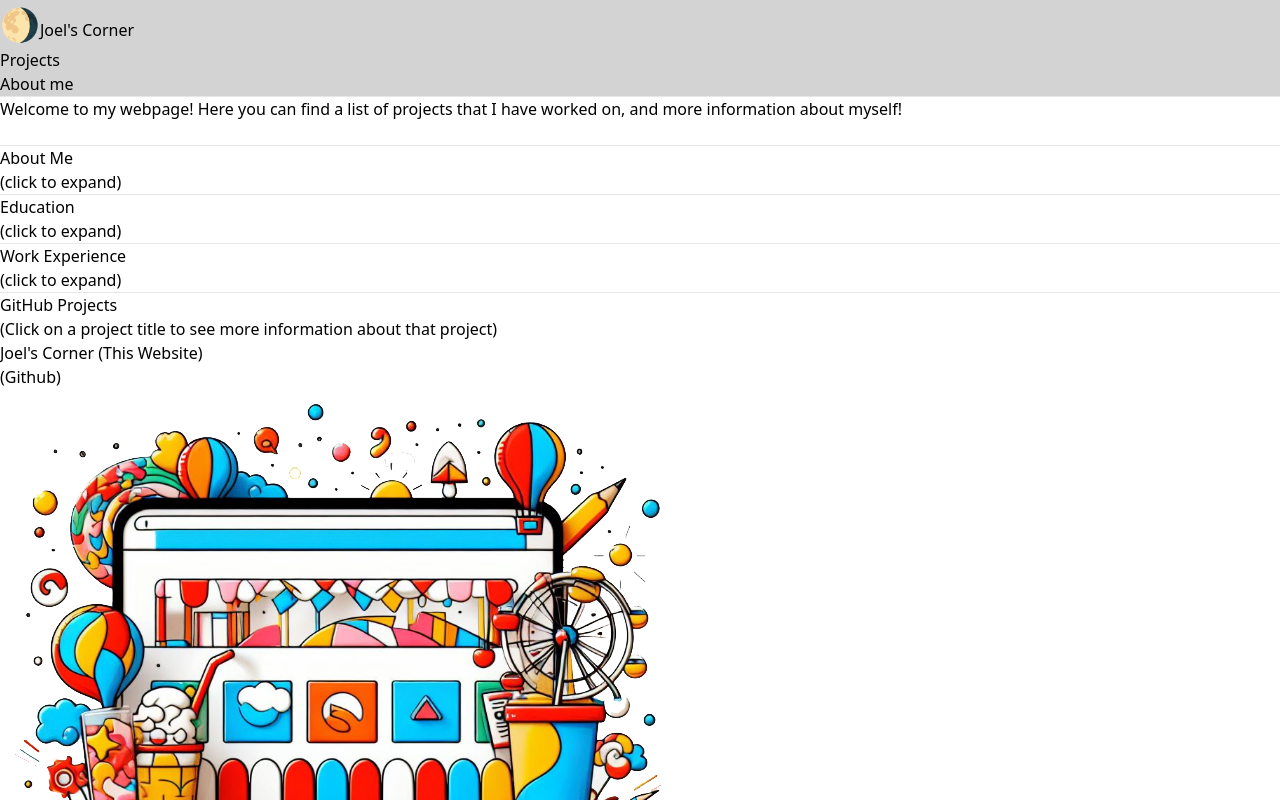
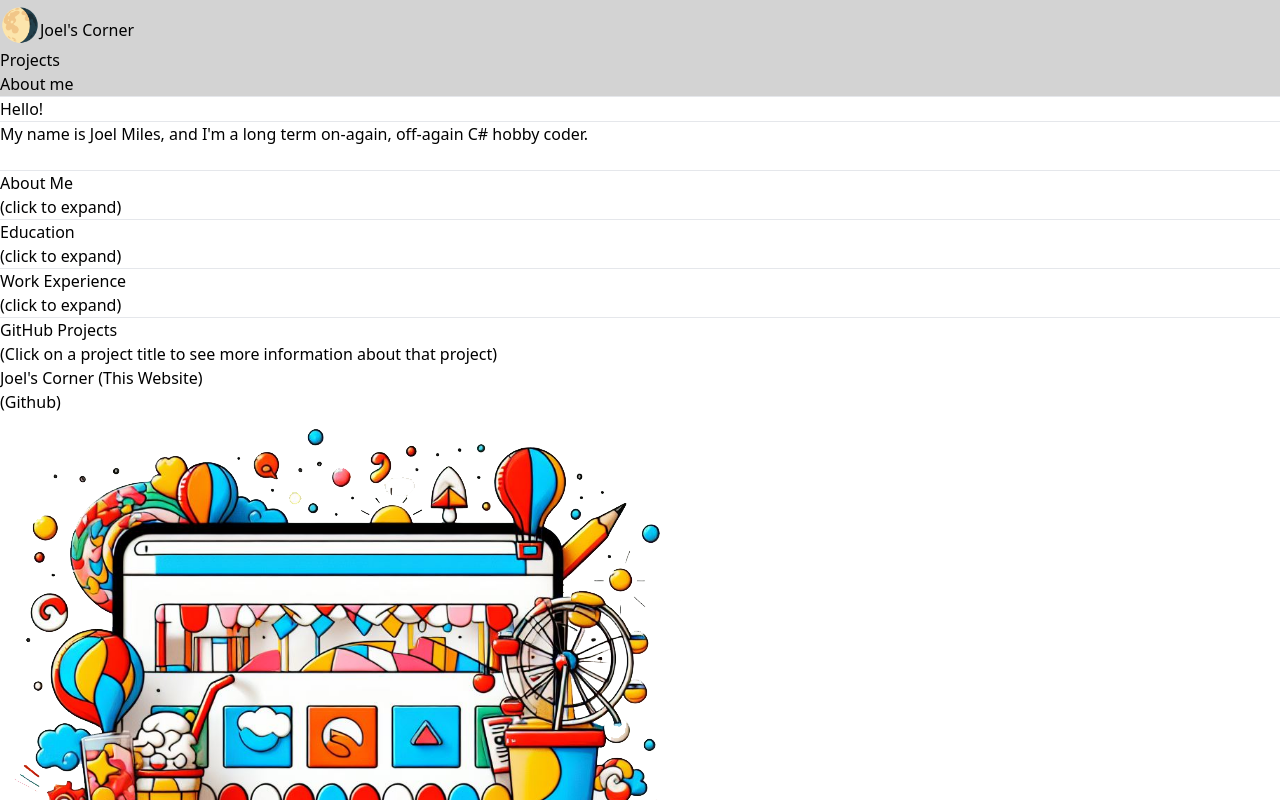
Before and after one commit to Neeblue/joels-corner, a React (Vite) app: page / in a window 1280 px wide. Shown: the top 800 px of the page. Built offline with nearby package versions, Linux system fonts and the light colour scheme; the HTML template or start-up script is replaced by a standard one.

Commit message:
Modified info about myself

```diff
--- a/src/pages/home/Info.tsx
+++ b/src/pages/home/Info.tsx
@@ -2,8 +2,12 @@ import React from 'react';
 
 export default function Info() {
     return (
-        <div className="text-center">
-            <div className="text-xl">Welcome to my webpage! Here you can find a list of projects that I have worked on, and more information about myself!</div>
+        <div className='ml-4 max-w-[90vw]'>
+            <div className='contents'>
+                <div className='text-4xl mb-2'>Hello!</div>
+                <hr />
+            </div>
+            <div className="text-xl max-w-[90vw]">My name is Joel Miles, and I'm a long term on-again, off-again C# hobby coder.</div>
             <br />
         </div>
     );
```
